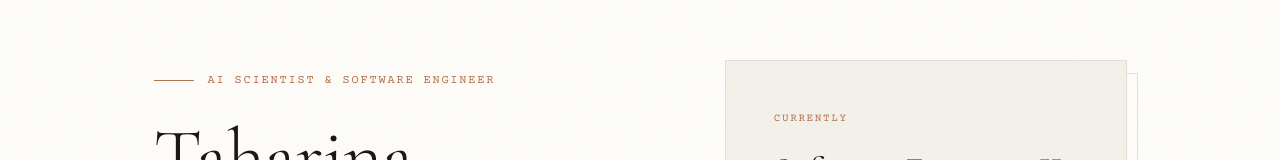
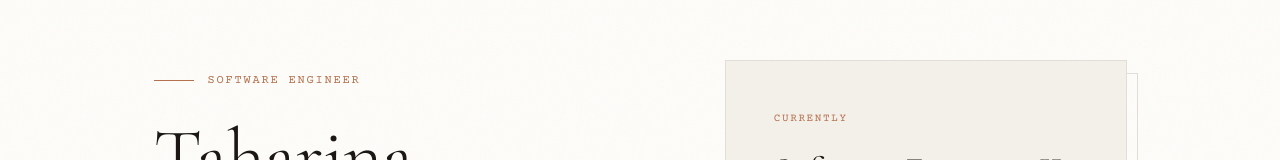
Before and after one commit to minionpika/minionpika.github.io, a plain HTML site: page index.html in a window 1280 px wide. Shown: the part 129-289 px from the top of the page. Drawn offline with nearby package versions, Linux system fonts and the light colour scheme.

Commit message:
Update index.html

```diff
--- a/index.html
+++ b/index.html
@@ -209,7 +209,7 @@ footer { padding: 40px 0; border-top: 1px solid var(--rule); position: relative;
   <div class="container">
     <div class="hero-inner">
       <div>
-        <div class="hero-label">AI Scientist &amp; Software Engineer</div>
+        <div class="hero-label">Software Engineer</div>
         <h1>Taharina<br><em>Tasnim</em></h1>
         <p class="hero-title-line2">Building AI that ships to the real world</p>
         <p class="hero-desc">Computer vision, on-device deep learning, and ML deployment for enterprise hardware at Zebra Technologies. M.S. Computer Engineering, Stony Brook University.</p>
```
